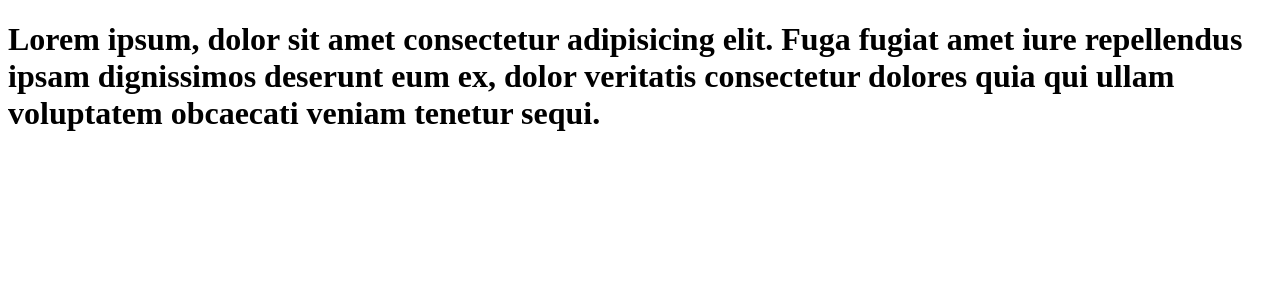
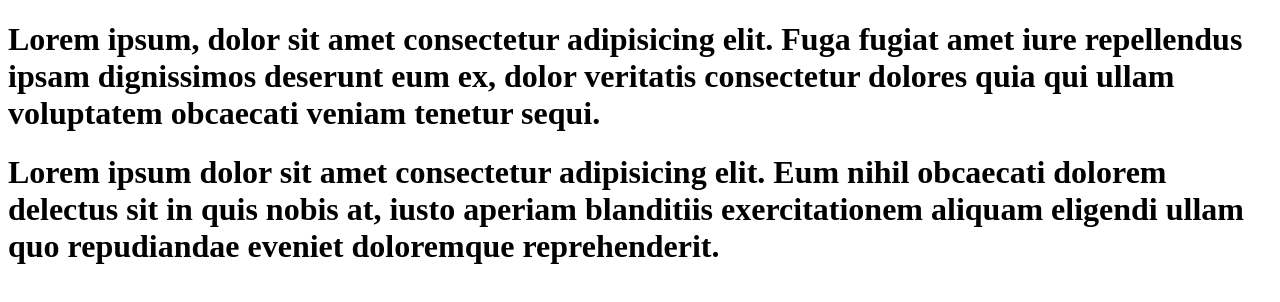
Before and after one commit to B2002sane/ProjetG2, a plain HTML site: page index.html in a window 1280 px wide. Drawn offline with Linux system fonts and the light colour scheme.

Commit message:
ajout d'un lorem

```diff
--- a/index.html
+++ b/index.html
@@ -9,5 +9,8 @@
     <h1>
         Lorem ipsum, dolor sit amet consectetur adipisicing elit. Fuga fugiat amet iure repellendus ipsam dignissimos deserunt eum ex, dolor veritatis consectetur dolores quia qui ullam voluptatem obcaecati veniam tenetur sequi.
     </h1>
+    <h1>
+        Lorem ipsum dolor sit amet consectetur adipisicing elit. Eum nihil obcaecati dolorem delectus sit in quis nobis at, iusto aperiam blanditiis exercitationem aliquam eligendi ullam quo repudiandae eveniet doloremque reprehenderit.
+    </h1>
 </body>
 </html>
```
